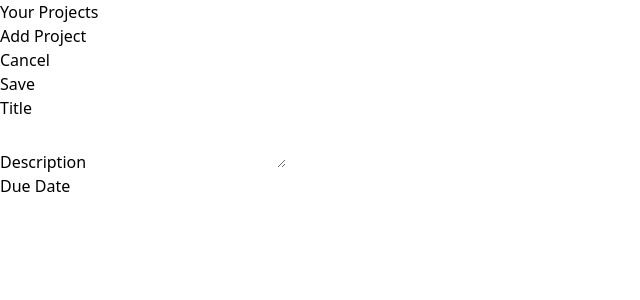
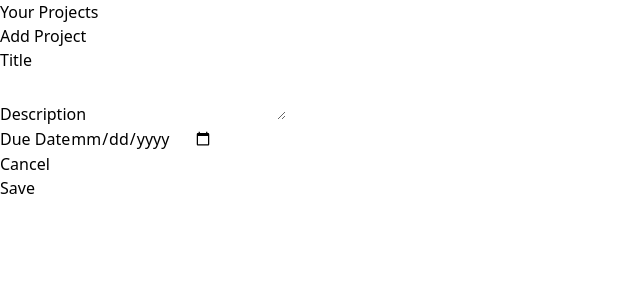
Before and after one commit to harislapo/project-management-app, a React (Vite) app: page / in a window 1280 px wide. Both pictures are taken after a click on the button "Add Project". Shown: the top 300 px of the page, without its empty margins (0-640 px from the left). Built offline with nearby package versions, Linux system fonts and the light colour scheme.

Commit message:
Implemented logic for adding a new project with refs.

```diff
--- a/src/App.jsx
+++ b/src/App.jsx
@@ -10,6 +10,7 @@ function App() {
     selectedProjectId: undefined,
   });
 
+  // Function to signal that we have started with adding a new project.
   function handleAddProject() {
     setProjectsState((prevState) => {
       return {
@@ -21,10 +22,32 @@ function App() {
     });
   }
 
+  // Function for adding entered data into the projects state.
+  function handleSubmitProject(projectData) {
+    // Get the guaranteed latest snapshot of the projects state.
+    setProjectsState((prevState) => {
+      // Create a new object.
+      const newProject = {
+        // Spread the data we got from the NewProject component (title: title, description:description, date:date).
+        ...projectData,
+        // Generate a dummy random ID, not bulletproof but good enough.
+        id: Math.floor(Math.random() * 58315318),
+      };
+
+      // Return a new state with the old projects array copied and a new project added to it.
+      return {
+        ...prevState,
+        projects: [...prevState.projects, newProject],
+      };
+    });
+  }
+
+  console.log(projectsState);
+
   let content;
 
   if (projectsState.selectedProjectId === null) {
-    content = <NewProject />;
+    content = <NewProject onSubmit={handleSubmitProject} />;
   } else if (projectsState.selectedProjectId === undefined) {
     content = <NoProject onAddProject={handleAddProject} />;
   }
--- a/src/components/Input.jsx
+++ b/src/components/Input.jsx
@@ -1,4 +1,7 @@
-export default function Input({ label, textarea, ...props }) {
+import { forwardRef } from 'react';
+
+// Use forwardRef so we can pass ref to this component.
+const Input = forwardRef(({ label, textarea, ...props }, ref) => {
   const classes = `w-full p-1 border-b-2 rounded-sm
     border-stone-300 bg-stone-200
     text-stone-700 focus:outline-none
@@ -10,10 +13,12 @@ export default function Input({ label, textarea, ...props }) {
         {label}
       </label>
       {textarea ? (
-        <textarea {...props} className={classes} />
+        <textarea ref={ref} {...props} className={classes} />
       ) : (
-        <input {...props} className={classes} />
+        <input ref={ref} {...props} className={classes} />
       )}
     </p>
   );
-}
+});
+
+export default Input;
--- a/src/components/NewProject.jsx
+++ b/src/components/NewProject.jsx
@@ -1,23 +1,39 @@
+import { useRef } from 'react';
 import Input from './Input';
 
-export default function NewProject() {
+export default function NewProject({ onSubmit }) {
+  const titleRef = useRef();
+  const descriptionRef = useRef();
+  const dateRef = useRef();
+
+  function handleSave() {
+    const title = titleRef.current.value;
+    const description = descriptionRef.current.value;
+    const date = dateRef.current.value;
+    // Pass entered data to the parent component.
+    onSubmit({ title, description, date });
+  }
+
   return (
     <div className="w-[35rem] mt-16">
+      <div>
+        <Input type="text" ref={titleRef} label="Title" />
+        <Input ref={descriptionRef} label="Description" textarea />
+        <Input type="date" ref={dateRef} label="Due Date" />
+      </div>
       <menu className="flex items-center justify-end gap-4 my-4">
         <li>
           <button className="text-stone-800 hover:text-red-700">Cancel</button>
         </li>
         <li>
-          <button className="px-6 py-2 rounded-md bg-blue-300 text-stone-100 hover:bg-blue-400">
+          <button
+            className="px-6 py-2 rounded-md bg-blue-300 text-stone-100 hover:bg-blue-400"
+            onClick={handleSave}
+          >
             Save
           </button>
         </li>
       </menu>
-      <div>
-        <Input label="Title" />
-        <Input label="Description" textarea />
-        <Input label="Due Date" />
-      </div>
     </div>
   );
 }
```
